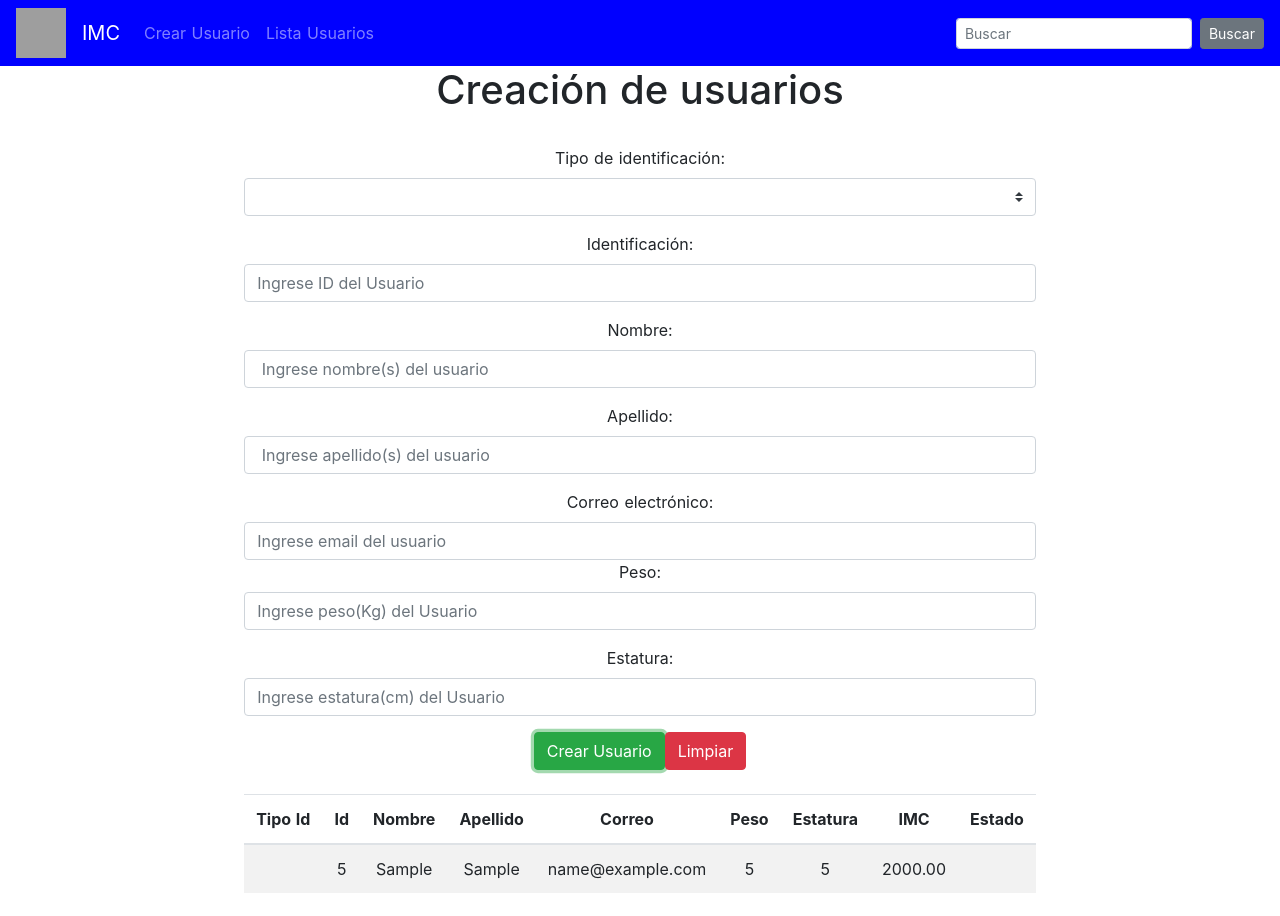
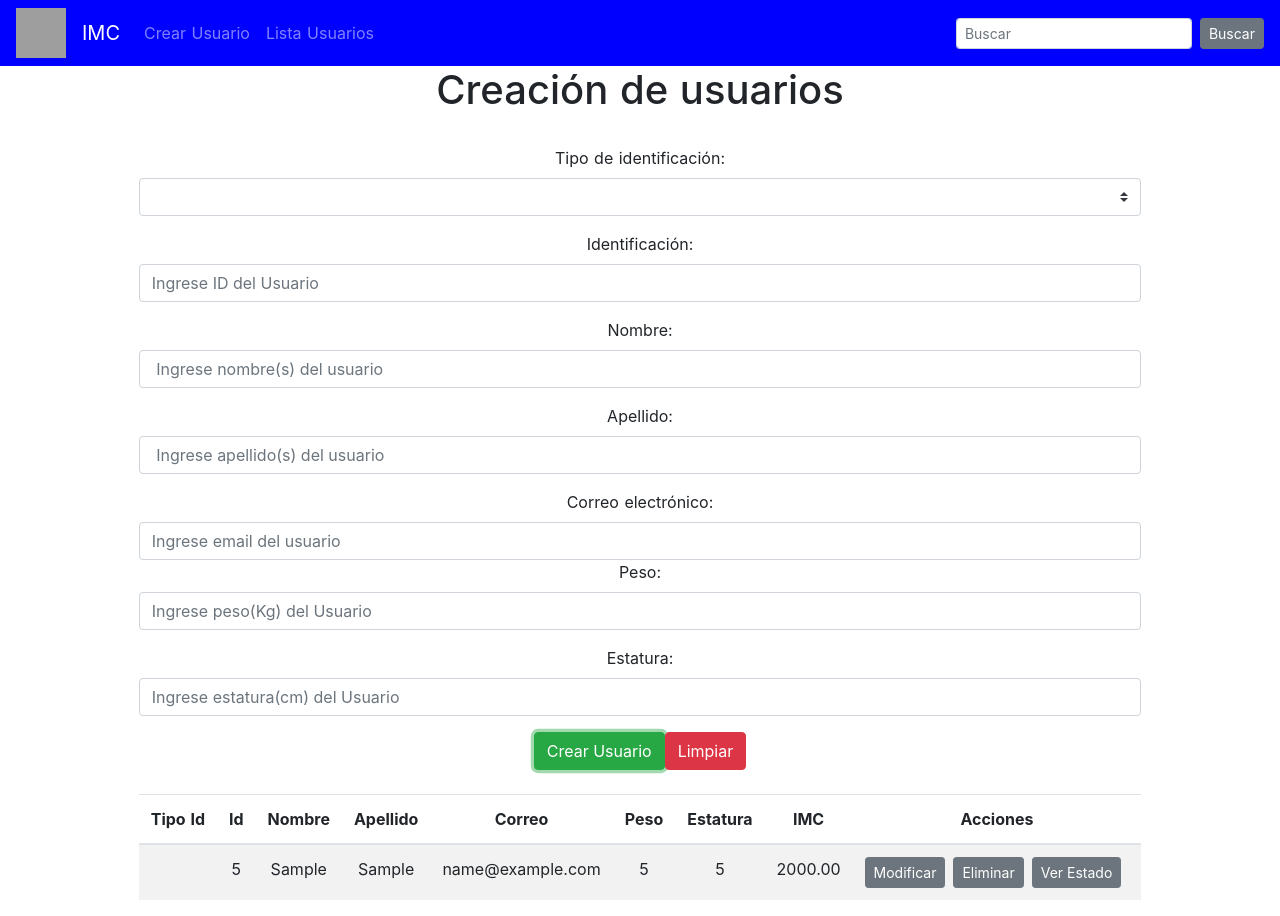
Before and after one commit to JoanCadena/ParcialWeb, a Nuxt app: page / in a window 1280 px wide. Both pictures are taken after typing "5", "Sample", "Sample", "name@example.com", "5", "5" into the empty fields and a click on the button "Crear Usuario". Built offline with nearby package versions, Linux system fonts and the light colour scheme; grey boxes are pictures that could not be loaded.

Commit message:
Pequeñas correcciones

```diff
--- a/assets/index.js
+++ b/assets/index.js
@@ -18,7 +18,7 @@ export default {
             ],
 
             /** Parametros de formulario */
-            fields:["tipoId", "id", "nombre", "apellido", "correo", "peso", "estatura", "IMC", "estado"],
+            fields:["tipoId", "id", "nombre", "apellido", "correo", "peso", "estatura", "IMC", "acciones"],
             usuario: {
                 id: "",
                 nombre: "",
@@ -77,6 +77,8 @@ export default {
         },
         /** Toma la posicion de la aplicacion en el array y lo reemplaza por el objeto modificado */
         actualizarUsuario() {
+
+            this.enEdicion = false;
             let posicion = this.lista_usuarios.findIndex(
                 usuario => usuario.id == this.usuario.id
             );
--- a/pages/index.vue
+++ b/pages/index.vue
@@ -17,6 +17,7 @@
               v-model="usuario.tipoId"
               :options="tipoId"
               id="tipoId"
+
             />
           </b-form-group>
 
@@ -93,6 +94,7 @@
             <!-- Botones para editar y eliminar usuarios de la lista -->
             <b-button size="sm" @click="cargarUsuario(row)" class="mr-2">Modificar</b-button>
             <b-button size="sm" @click="eliminarUsuario(row)" class="mr-2">Eliminar</b-button>
+            <b-button size="sm" @click="verEstado(row)" class="mr-2">Ver Estado</b-button>
           </template>
         </b-table>
 
```
